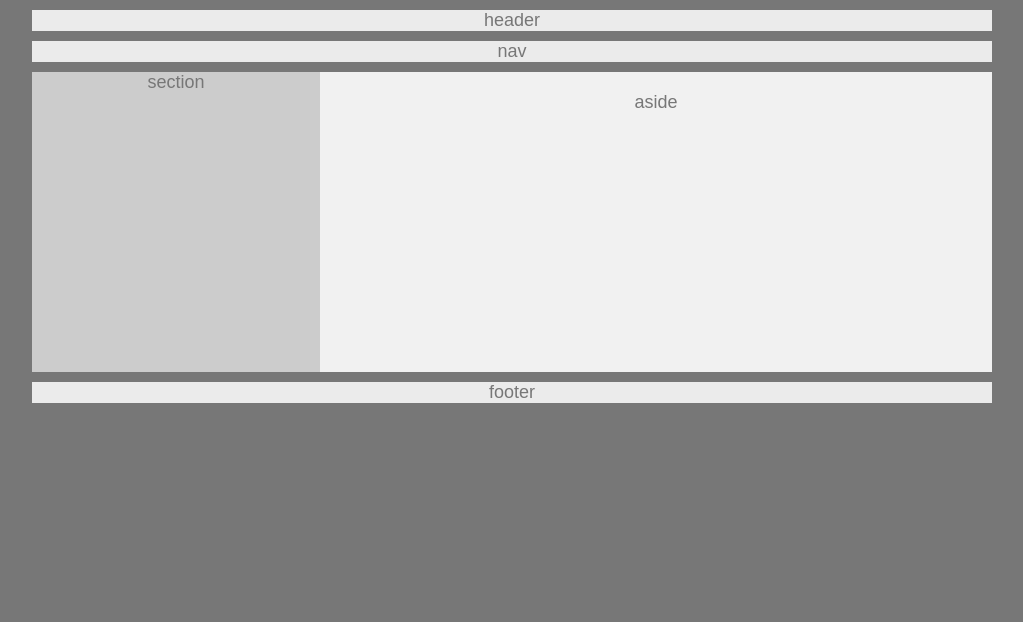
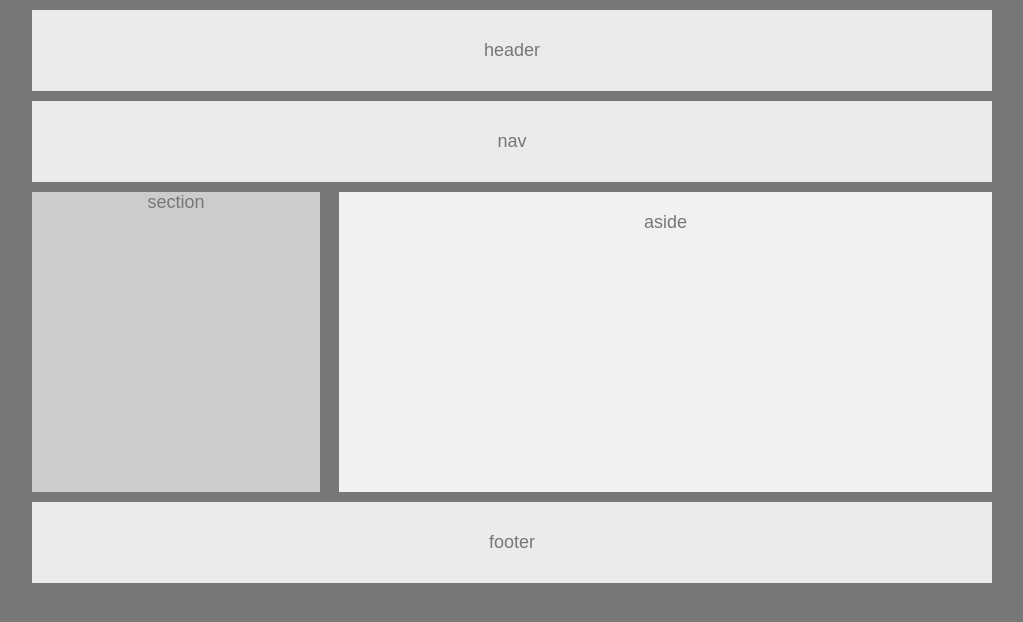
Before and after one commit to katbytes/HW-Wireframe, a plain HTML site: page index.html in a window 1280 px wide. Shown: the whole page, without its empty margins (128-1151 px from the left). Drawn offline with Linux system fonts and the light colour scheme.

Commit message:
tweaking grids 2

```diff
--- a/style.css
+++ b/style.css
@@ -17,20 +17,22 @@ body {
 }
 header, footer {
 	margin-top: 10px;
-	margin-bottom: 10px;
+    margin-bottom: 10px;
+    padding: 30px;
 	background: #ebebeb;
-	text-align: center;
+    text-align: center;
 }
 /* Two column floats*/
 nav {
 	float: left;
 	width: 30%;
 	height: 300px;
-	background: #ccc;
+    background: #ccc;
+    margin-right: 2%;
 }
 article {
 	float: left;
-	width: 70%;
+	width: 68%;
 	background-color: #f1f1f1;
 	height: 300px;
 	padding: 20px;
```
